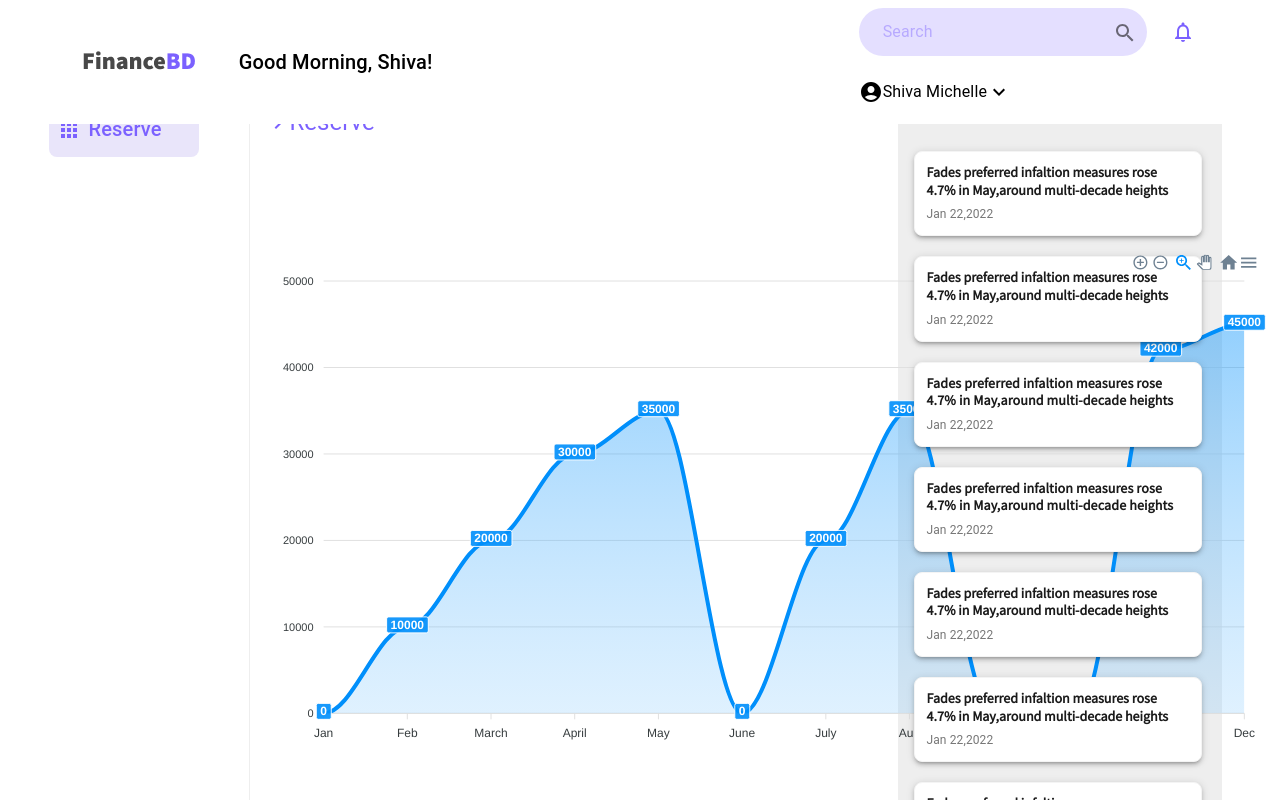
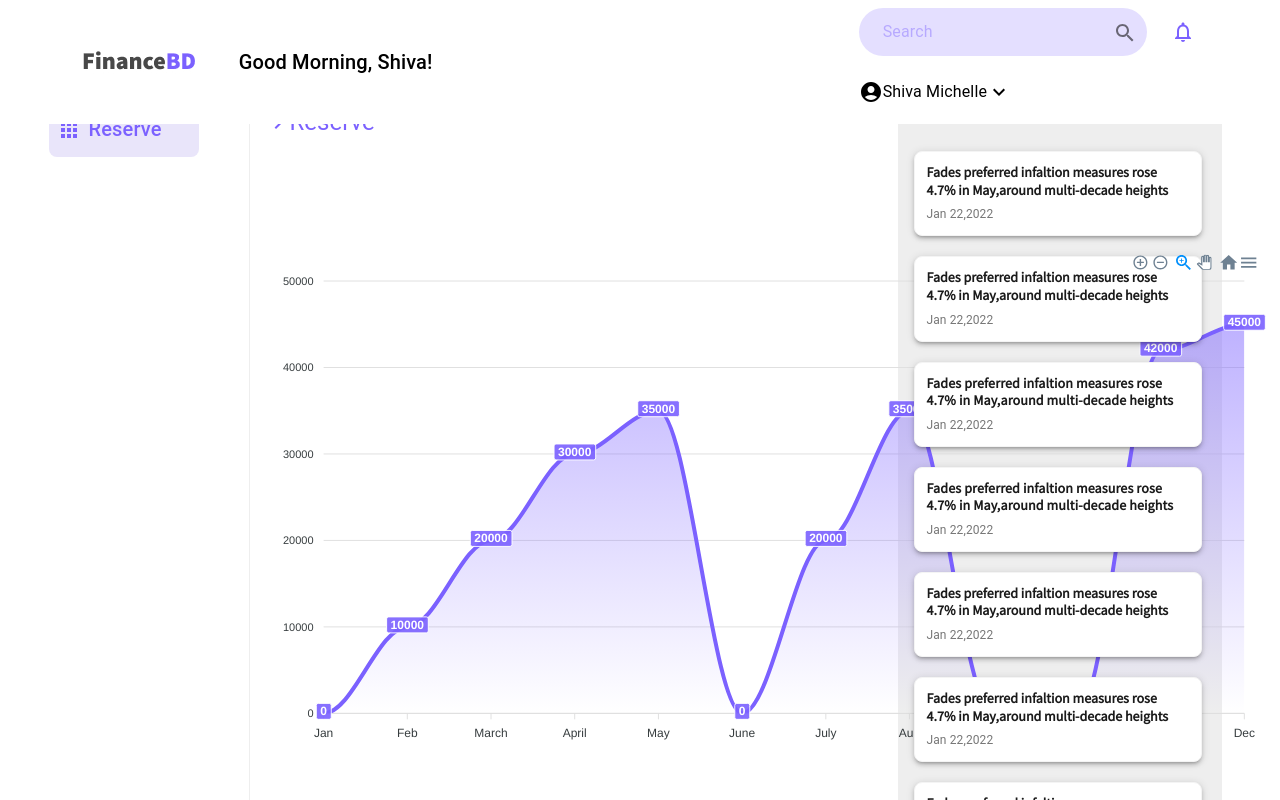
Before and after one commit to Azizul-arif/FinanceBd, a React (Create React App) app: page / in a window 1280 px wide. Shown: the top 800 px of the page. Built offline with nearby package versions, Linux system fonts and the light colour scheme.

Commit message:
chart update

```diff
--- a/src/components/BarChart.tsx
+++ b/src/components/BarChart.tsx
@@ -1,7 +1,7 @@
-import React, { Component } from 'react'
-import Chart from 'react-apexcharts'
-import { Box, Typography } from '@mui/material'
-import KeyboardArrowRightIcon from '@mui/icons-material/KeyboardArrowRight'
+import Chart from 'react-apexcharts';
+import { Box, Typography } from '@mui/material';
+import KeyboardArrowRightIcon from '@mui/icons-material/KeyboardArrowRight';
+import { colors } from '../utils';
 
 const styles = {
 	heading: {
@@ -35,7 +35,7 @@ const styles = {
 	chartbox: {
 		marginTop: '7rem',
 	},
-}
+};
 
 const BarChart = () => {
 	const charts = {
@@ -45,6 +45,20 @@ const BarChart = () => {
 				// sparkline: {
 				//   enabled: true,
 				// },
+			},
+			fill: {
+				colors: [colors.primary],
+				type: 'gradient',
+				gradient: {
+					shade: 'light',
+					type: 'vertical',
+					shadeIntensity: 0,
+					opacityFrom: 0.7,
+					opacityTo: 0.0,
+				},
+			},
+			stroke: {
+				colors: [colors.primary],
 			},
 			xaxis: {
 				categories: [
@@ -74,7 +88,7 @@ const BarChart = () => {
 		// style: {
 		//   colors: ['#7B61FF'],
 		// },
-  }
+	};
 	return (
 		<div>
 			<Box sx={styles.heading}>
@@ -102,7 +116,7 @@ const BarChart = () => {
 				</Box>
 			</div>
 		</div>
-  )
-}
+	);
+};
 
-export default BarChart
+export default BarChart;
```
Lines whose indentation alone changed are shown as unchanged.
